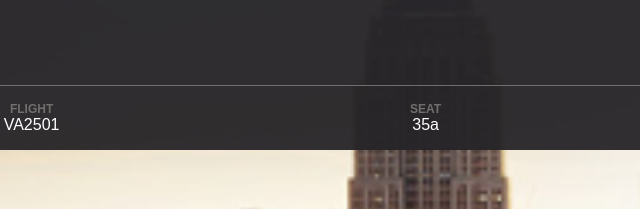
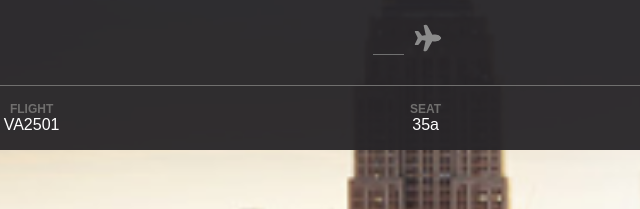
Before and after one commit to olirrvt/falqon, a plain HTML site: page index.html in a window 1280 px wide. Shown: the part 294-503 px from the top of the page, 226-866 px from the left. Drawn offline with Linux system fonts and the light colour scheme.

Commit message:
Add SVG do avião

```diff
--- a/index.html
+++ b/index.html
@@ -36,6 +36,12 @@
                             <div class="titulo-main">
                                 <spam class="abrev-city">LHR</spam> <br>
                                 <spam class="desc-city">London, England</spam>
+                            </div>
+
+                            <div class="box-aviao">
+                                <img src="public/assets/svg/linha.svg" alt="linha-cinza">
+                                <img src="public/assets/svg/aviao.svg" alt="desenho-aviao-cinza">
+
                             </div>
 
                             <div class="titulo-main">
```
Also changed, not shown: public/assets/svg/aviao.svg (added), public/assets/svg/linha.svg (added).
